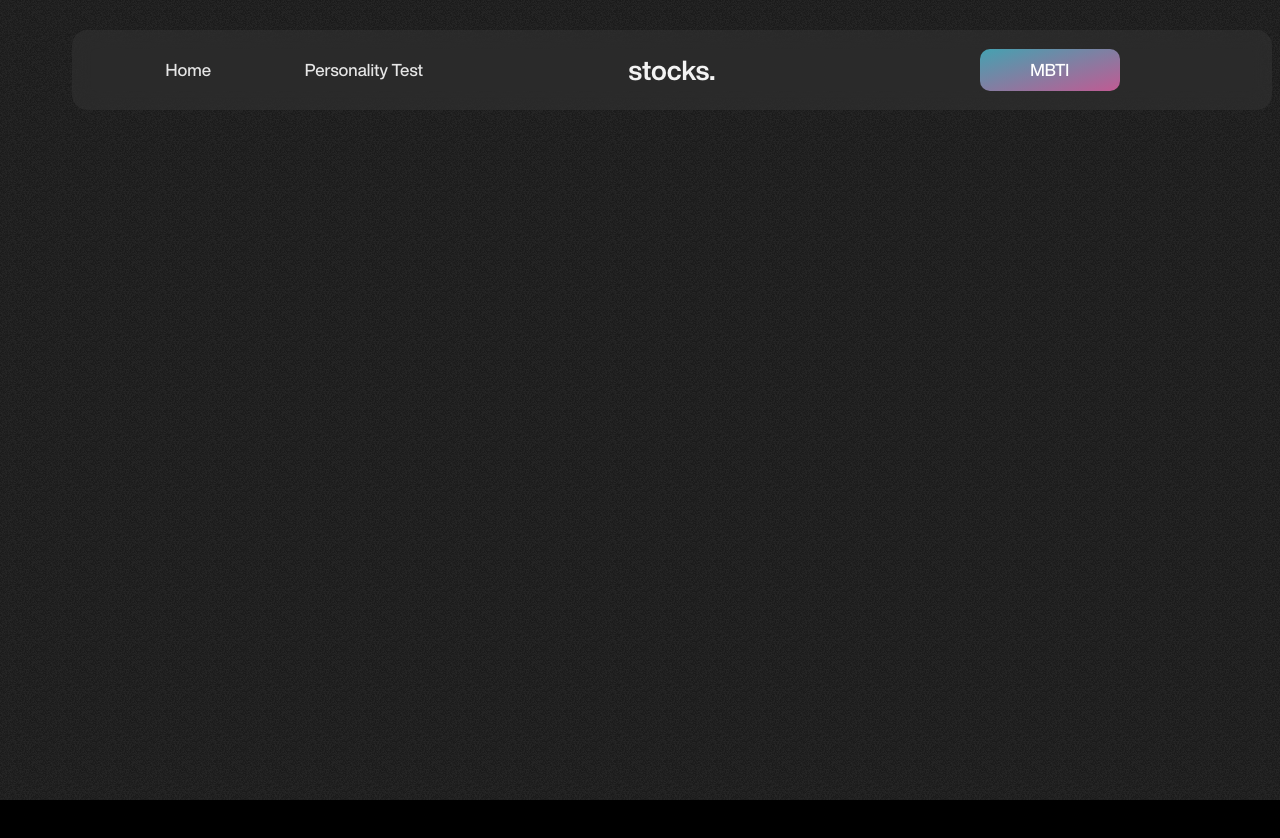
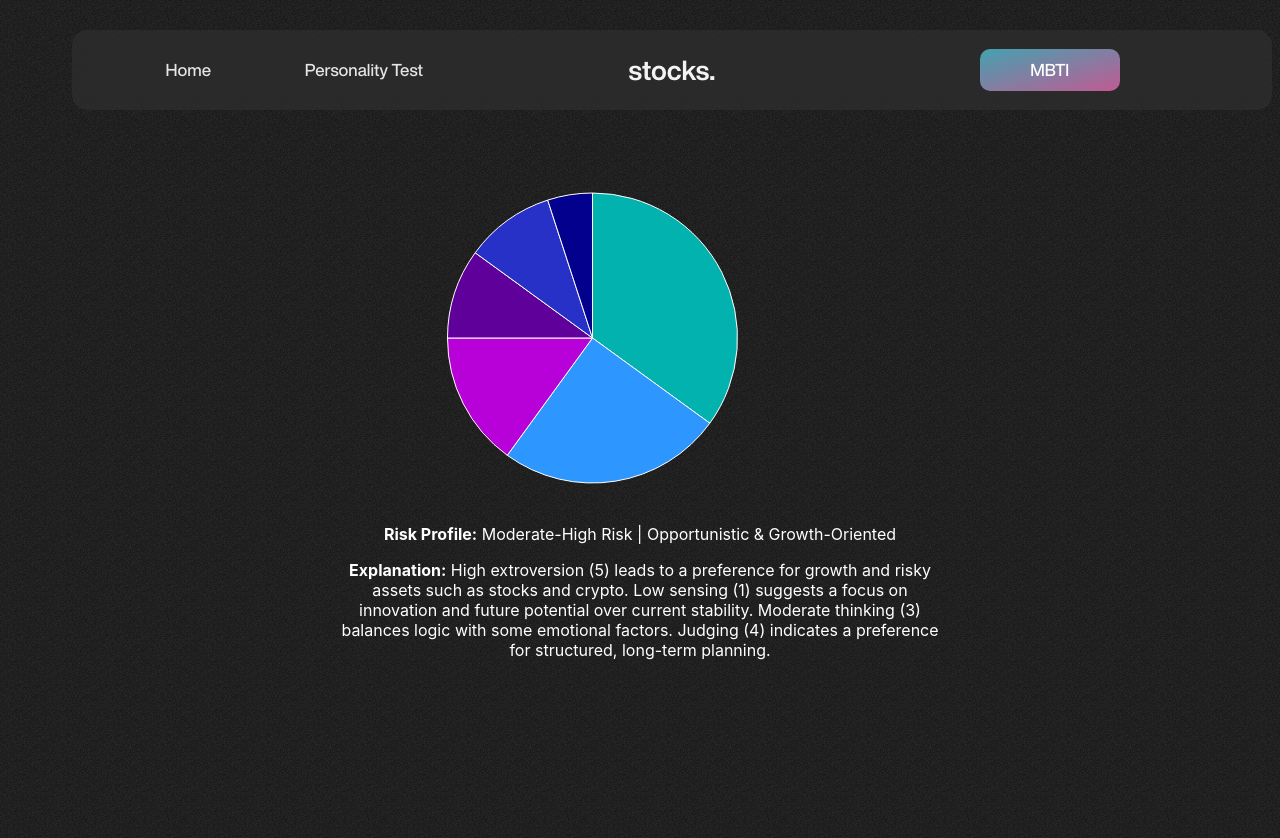
Before and after one commit to imreallynameless/tarot-stocks, a React (Vite) app in the folder frontend/: page /results in a window 1280 px wide. Shown: the top 838 px of the page. Before the commit the page ends 800 px from the top, so only its background shows below. Built offline with nearby package versions, Linux system fonts and the light colour scheme.

Commit message:
added results page

```diff
--- a/frontend/package.json
+++ b/frontend/package.json
@@ -10,7 +10,10 @@
     "preview": "vite preview"
   },
   "dependencies": {
+    "@emotion/react": "^11.14.0",
     "@emotion/styled": "^11.14.0",
+    "@mui/material": "^6.4.1",
+    "@mui/x-charts": "^7.24.1",
     "react": "^18.3.1",
     "react-dom": "^18.3.1",
     "react-router-dom": "^7.1.3",
--- a/frontend/src/App.tsx
+++ b/frontend/src/App.tsx
@@ -7,6 +7,7 @@ import { Routes, Route, BrowserRouter } from 'react-router-dom';
 import Home from './pages/home/Home';
 import NavBar from './components/NavBar';
 import Mbti from './pages/mbti/Mbti';
+import Results from './components/Results'
 
 function App() {
   // const [count, setCount] = useState(0)
@@ -18,6 +19,18 @@ function App() {
         <Routes>
           <Route index element={<Home/>} />
           <Route path="/mbti" element={<Mbti/>} />
+          <Route path="/results" element={<Results personalityData={{
+        "Explanation": "High extroversion (5) leads to a preference for growth and risky assets such as stocks and crypto. Low sensing (1) suggests a focus on innovation and future potential over current stability. Moderate thinking (3) balances logic with some emotional factors. Judging (4) indicates a preference for structured, long-term planning.",
+        "RiskProfile": "Moderate-High Risk | Opportunistic & Growth-Oriented",
+         "Allocation": {
+            "Growth Stocks": [35, ["NVIDIA (NVDA)", "Tesla (TSLA)", "Shopify (SHOP)", "Palantir (PLTR)"]],
+            "Cryptocurrency": [25, ["Ethereum (ETH)", "Solana (SOL)", "Chainlink (LINK)", "Avalanche (AVAX)"]],
+            "Real Estate": [15, ["Fundrise (fractional real estate)", "Realty Income (O)"]],
+            "Bonds": [10, ["U.S. Treasury Bonds", "Apple Corporate Bonds (AAPL)"]],
+            "Small Businesses": [10, ["Startups via crowdfunding (AngelList, Kickstarter)"]],
+            "Cash": [5, ["High-yield savings (Ally, Marcus by Goldman Sachs)"]]
+        }
+          }}/>}/>
         </Routes>
 
       {/* <QuestionBox question="How much do you like React?" /> */}
--- /dev/null
+++ b/frontend/src/components/Results.tsx
@@ -0,0 +1,87 @@
+import React, { useState, useEffect } from 'react'
+import styled from '@emotion/styled'
+import { Label1, Label2 } from '../constants/Labels'
+import { Button1 } from '../constants/Buttons'
+import { Link, useNavigate, useParams } from 'react-router-dom'
+import { css, keyframes } from '@emotion/react'
+import { PieChart } from '@mui/x-charts/PieChart';
+
+interface PersonalityData {
+    Explanation: string;
+    RiskProfile: string;
+    Allocation: {
+        [key: string]: [number, string[]];
+    };
+}
+
+interface InvestmentPieChartProps {
+    personalityData: PersonalityData;
+}
+
+
+const ResultsPage: React.FC<InvestmentPieChartProps> = ({ personalityData }) => {
+    const chartData = Object.entries(personalityData.Allocation).map(([label, [value, recommendations]], id) => ({
+        id,
+        value,
+        label: `${label}: ${recommendations.join(", ")}`
+    }));
+
+    console.log(chartData)
+    return (
+        <div
+          style={{
+            display: 'flex',
+            flexDirection: 'column',
+            alignItems: 'center',
+            justifyContent: 'center',
+            height: '100vh', // Take up full viewport height
+            width: '100%', // Take up full viewport width
+          }}
+        >
+          {/* Pie Chart Container */}
+          <div
+            style={{
+              width: '50%', // Take up half the screen width
+              display: 'flex',
+              justifyContent: 'center',
+              alignItems: 'center',
+            }}
+          >
+            <PieChart
+              series={[
+                {
+                  data: chartData,
+                },
+              ]}
+              width={600} // Adjust width as needed
+              height={300} // Adjust height as needed
+              slotProps={{
+                legend: {
+                  hidden: true, // Hide the legend
+                },
+              }}
+            />
+          </div>
+
+          {/* Risk Profile and Explanation */}
+          <div
+            style={{
+              width: '50%', // Match the width of the pie chart
+              textAlign: 'center', // Center-align text
+              marginTop: '20px', // Add some spacing between the chart and text
+              color: 'white', // Ensure text is white
+            }}
+          >
+            <p>
+              <strong>Risk Profile:</strong> {personalityData.RiskProfile}
+            </p>
+            <p>
+              <strong>Explanation:</strong> {personalityData.Explanation}
+            </p>
+          </div>
+        </div>
+      );
+};
+
+
+export default ResultsPage
```
Also changed, not shown: 1 other file (tests, documents, lock files or other folders).
